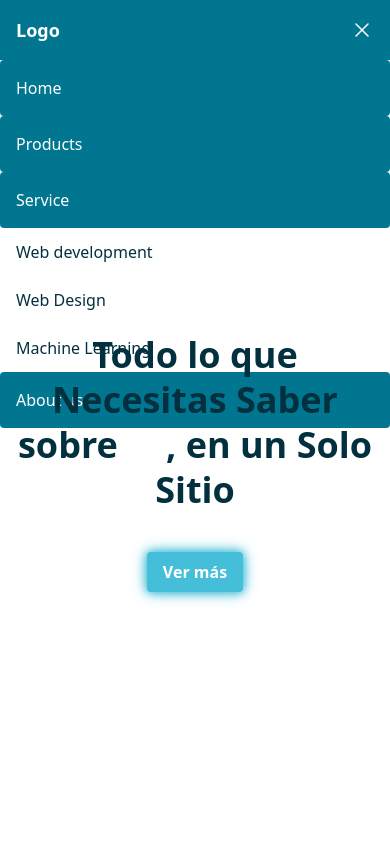
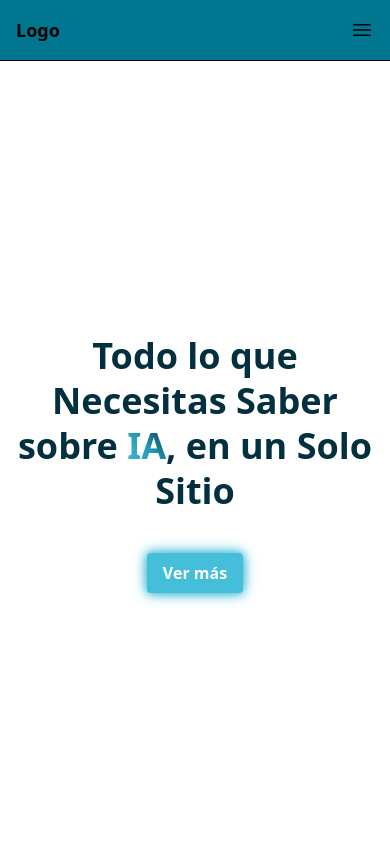
Before and after one commit to crisce-03/Cerritos-DevsDuo-Projects, a website: page index.html in a window 390 px wide. Shown: the top 844 px of the page. Drawn offline with nearby package versions, Linux system fonts and the light colour scheme.

Commit message:
Mis cambios

```diff
--- a/Styles/styles.css
+++ /dev/null
@@ -1,68 +0,0 @@
-@layer theme {
-
-  :root{
-        --color-color1: #45bed9;
-    --color-color2: #34acc7;
-    --color-color3: #239ab5;
-    --color-color4: #1188a2;
-    --color-color5: #007690;
-    --color-dark: #03303f;
-  }
-
-}
-    @media only screen and (min-width: 768px) {
-      .parent:hover .child {
-        opacity: 1;
-        height: auto;
-        overflow: visible;
-        transform: translateY(0);
-      }
-      .child {
-        opacity: 0;
-        height: 0;
-        overflow: hidden;
-        transform: translateY(-10%);
-      }
-    }
-
-    .fade-in-up {
-    opacity: 0;
-    transform: translateY(20px);
-    animation: fadeInUp 1.0s ease-out forwards;
-  }
-
-  @keyframes fadeInUp {
-    to {
-      opacity: 1;
-      transform: translateY(0);
-    }
-  }
-
-
-
-  @keyframes pulse-glow {
-    0%, 100% {
-      box-shadow: 0 0 8px var(--color-color1), 0 0 15px var(--color-color1);
-      background-color: var(--color-color1);
-    }
-    50% {
-      box-shadow: 0 0 20px var(--color-color4), 0 0 30px var(--color-color4);
-      background-color: var(--color-color4);
-    }
-  }
-
-  button {
-    transition: transform 0.3s ease;
-    animation: pulse-glow 2.5s ease-in-out infinite;
-  }
-
-  button:hover {
-    transform: scale(1.15);
-    animation-play-state: paused; /* Pausa la animación al hacer hover para que se enfoque el hover */
-    box-shadow: 0 8px 15px rgba(36, 172, 199, 0.6);
-  }
-
-  button:focus {
-    outline: none;
-    box-shadow: 0 0 0 3px var(--color-color1);
-  }
--- a/index.html
+++ b/index.html
@@ -5,129 +5,19 @@
     <meta name="viewport" content="width=device-width, initial-scale=1.0">
     <title>Document</title>
 
-    <link href="./src/output.css" rel="stylesheet">
-    <link rel="stylesheet" href="Styles/styles.css">
-
+    <link href="src/output.css" rel="stylesheet">
     <link href="styles.css" rel="stylesheet">
-<!--<style>
-    :root {
-      --color1: #45bed9;
-      --color2: #34acc7;
-      --color3: #239ab5;
-      --color4: #1188a2;
-      --color5: #007690;
-      --pure-white: #ffffff;
-      --text-dark: #03303f; /* Un gris muy oscuro para buen contraste en fondos claros */
-    }
-    .bg-color1 { background-color: var(--color1); }
-    .bg-color2 { background-color: var(--color2); }
-    .bg-color3 { background-color: var(--color3); }
-    .bg-color4 { background-color: var(--color4); }
-    .bg-color5 { background-color: var(--color5); }
-    .text-color1 { color: var(--color1); }
-    .text-color2 { color: var(--color2); }
-    .text-color3 { color: var(--color3); }
-    .text-color4 { color: var(--color4); }
-    .text-color5 { color: var(--color5); }
-    .bg-white-pure { background-color: var(--pure-white); }
-    .text-white-pure { color: var(--pure-white); }
-    .text-dark { color: var(--text-dark); }
-
-    @media only screen and (min-width: 768px) {
-      .parent:hover .child {
-        opacity: 1;
-        height: auto;
-        overflow: visible;
-        transform: translateY(0);
-      }
-      .child {
-        opacity: 0;
-        height: 0;
-        overflow: hidden;
-        transform: translateY(-10%);
-      }
-    }
-</style>-->
-
-    <script src="https://cdn.tailwindcss.com"></script>
 
 </head>
+
+
 <body>
 
-  <header class="flex flex-col justify-center ">
+<header class="flex flex-col justify-center">
 
-  <nav class="flex px-4 bg-color5 text-white-pure   md:shadow-lg items-center relative">
-    <div class="text-lg font-bold md:py-0 py-4">
-      Logo
-    </div>
-    <ul class="md:px-2 ml-auto md:flex md:space-x-2 absolute md:relative top-full left-0 right-0  md:bg-transparent">
-      <li>
-        <a href="#" class="flex md:inline-flex p-4 items-center bg-color5 hover:bg-color3 hover:text-white-pure rounded">
-          <span>Home</span>
-        </a>
-      </li>
-      <li>
-        <a href="#" class="flex md:inline-flex p-4 items-center bg-color5 hover:bg-color3 hover:text-white-pure rounded">
-          <span>Products</span>
-        </a>
-      </li>
-      <li class="relative parent">
-        <a href="#" class="flex justify-between md:inline-flex p-4 items-center bg-color5 hover:bg-color3 hover:text-white-pure rounded space-x-2">
-          <span>Service</span>
-        </a>
-        <ul class="child transition duration-300 md:absolute top-full right-0 md:w-48 bg-white-pure md:shadow-lg md:rounded-b">
-          <li>
-            <a href="#" class="flex px-4 py-3 bg-white-pure hover:bg-color3 rounded text-dark">
-              Web development
-            </a>
-          </li>
-          <li>
-            <a href="#" class="flex px-4 py-3 bg-white hover:bg-color3 rounded text-dark">
-              Web Design
-            </a>
-          </li>
-          <li>
-            <a href="#" class="flex px-4 py-3 bg-white hover:bg-color3 rounded text-dark">
-              Machine Learning
-            </a>
-          </li>
-        </ul>
-      </li>
-      <li>
-        <a href="#" class="flex md:inline-flex p-4 items-center bg-color5 hover:bg-color3 hover:text-white rounded">
-          <span>About us</span>
-        </a>
-      </li>
-    </ul>
-    <div class="ml-auto md:hidden text-white-pure cursor-pointer">
-      <svg class="hidden" xmlns="http://www.w3.org/2000/svg" fill="none" viewBox="0 0 24 24" stroke-width="1.5" stroke="currentColor" class="size-6">
-      <path stroke-linecap="round" stroke-linejoin="round" d="M3.75 6.75h16.5M3.75 12h16.5m-16.5 5.25h16.5" />
-      </svg><svg  xmlns="http://www.w3.org/2000/svg" fill="none" viewBox="0 0 24 24" stroke-width="1.5" stroke="currentColor" class="size-6">
-      <path stroke-linecap="round" stroke-linejoin="round" d="M6 18 18 6M6 6l12 12" />
-      </svg>
-  </nav>
+  <div class="bg-white-pure">
 
-
-      <!--Slogan-->
-      <div class="flex flex-col items-center justify-center min-h-screen bg-white px-4">
-      <h1 class="text-4xl sm:text-5xl md:text-6xl font-bold text-center leading-tight max-w-4xl fade-in-up text-dark">
-        Todo lo que Necesitas Saber sobre
-        <span class="bg-gradient-to-tr from-color1 via-color3 to-dark bg-clip-text text-transparent hover:scale-110 transition-transform duration-300 inline-block">
-          IA
-        </span>,
-        en un Solo Sitio
-      </h1>
-      <button class="m-10 rounded w-24 p-2 font-semibold cursor-pointer bg-color2 hover:bg-color3 text-white" type="button">
-       Ver más
-      </button>
-
-
-      </div>
-
-<header>
-
-  <div class="min-h-screen bg-white-pure">
-
+    <!-- Nav -->
     <nav class="flex px-4 bg-color5 text-white-pure border-b md:shadow-lg items-center relative">
 
       <div class="text-lg font-bold md:py-0 py-4">Logo</div>
@@ -150,6 +40,7 @@
                 <path d="M0 7.33l2.829-2.83 9.175 9.339 9.167-9.339 2.829 2.83-11.996 12.17z"/>
               </svg>
             </a>
+
           <ul id="SubService" class="child transition duration-300 md:absolute top-full right-0 md:w-48 bg-white-pure md:shadow-lg md:rounded-b hidden">
             <li>
               <a href="#" id="ServiceHover" class="flex px-4 py-3 bg-white-pure hover:bg-[var(--color3)] rounded text-dark ">
@@ -185,7 +76,20 @@
         </svg>
       </div>
     </nav>
+  </div>
 
+  <!--Slogan-->
+  <div class="flex flex-col items-center justify-center min-h-screen bg-white px-4">
+    <h1 class="text-4xl sm:text-5xl md:text-6xl font-bold text-center leading-tight max-w-4xl fade-in-up text-dark">
+      Todo lo que Necesitas Saber sobre
+      <span class="bg-gradient-to-tr from-color1 via-color3 to-dark bg-clip-text text-transparent hover:scale-110 transition-transform duration-300 inline-block">
+        IA
+      </span>,
+        en un Solo Sitio
+    </h1>
+    <button class="m-10 rounded w-24 p-2 font-semibold cursor-pointer bg-color2 hover:bg-color3 text-white" type="button">
+      Ver más
+    </button>
   </div>
 
 </header>
--- a/styles.css
+++ b/styles.css
@@ -1,12 +1,13 @@
-:root {
-            --color1: #45bed9;
-            --color2: #34acc7;
-            --color3: #239ab5;
-            --color4: #1188a2;
-            --color5: #007690;
-            --pure-white: #ffffff;
-            --text-dark: #03303f; /* Un gris muy oscuro para buen contraste en fondos claros */
+@layer theme{
+    :root{
+        --color-color1: #45bed9;
+        --color-color2: #34acc7;
+        --color-color3: #239ab5;
+        --color-color4: #1188a2;
+        --color-color5: #007690;
+        --color-dark: #03303f;
     }
+
     .bg-color1 { background-color: var(--color1); }
     .bg-color2 { background-color: var(--color2); }
     .bg-color3 { background-color: var(--color3); }
@@ -20,6 +21,8 @@
     .bg-white-pure { background-color: var(--pure-white); }
     .text-white-pure { color: var(--pure-white); }
     .text-dark { color: var(--text-dark); }
+}
+
 
 @media only screen and (min-width: 768px) {
     .parent:hover .child {
@@ -36,6 +39,46 @@
     }
 }
 
+.fade-in-up {
+    opacity: 0;
+    transform: translateY(20px);
+    animation: fadeInUp 1.0s ease-out forwards;
+}
+
+@keyframes fadeInUp {
+    to {
+        opacity: 1;
+        transform: translateY(0);
+    }
+}
+
+@keyframes pulse-glow {
+    0%, 100% {
+        box-shadow: 0 0 8px var(--color-color1), 0 0 15px var(--color-color1);
+        background-color: var(--color-color1);
+    }
+    50% {
+        box-shadow: 0 0 20px var(--color-color4), 0 0 30px var(--color-color4);
+        background-color: var(--color-color4);
+    }
+}
+
+button {
+    transition: transform 0.3s ease;
+    animation: pulse-glow 2.5s ease-in-out infinite;
+}
+
+button:hover {
+    transform: scale(1.15);
+    animation-play-state: paused; /* Pausa la animación al hacer hover para que se enfoque el hover */
+    box-shadow: 0 8px 15px rgba(36, 172, 199, 0.6);
+}
+
+button:focus {
+    outline: none;
+    box-shadow: 0 0 0 3px var(--color-color1);
+}
+
 /* Ocultar el NAV */
 
 .colapsar{
```
Also changed, not shown: src/input.css (+5 -6 lines), src/output.css, 1 other file. Lines whose indentation alone changed are shown as unchanged.
